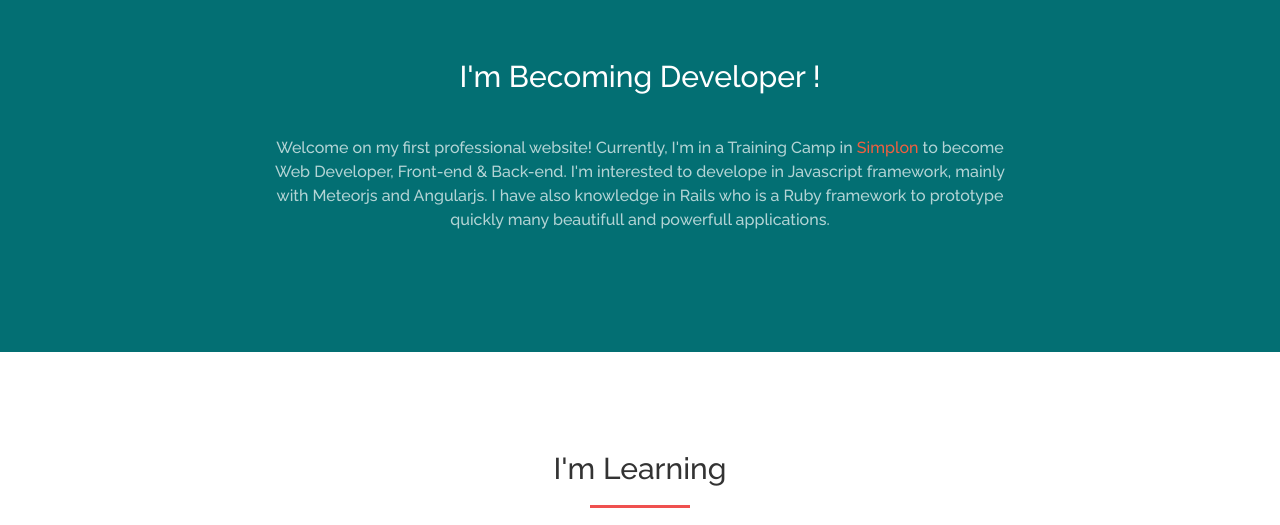
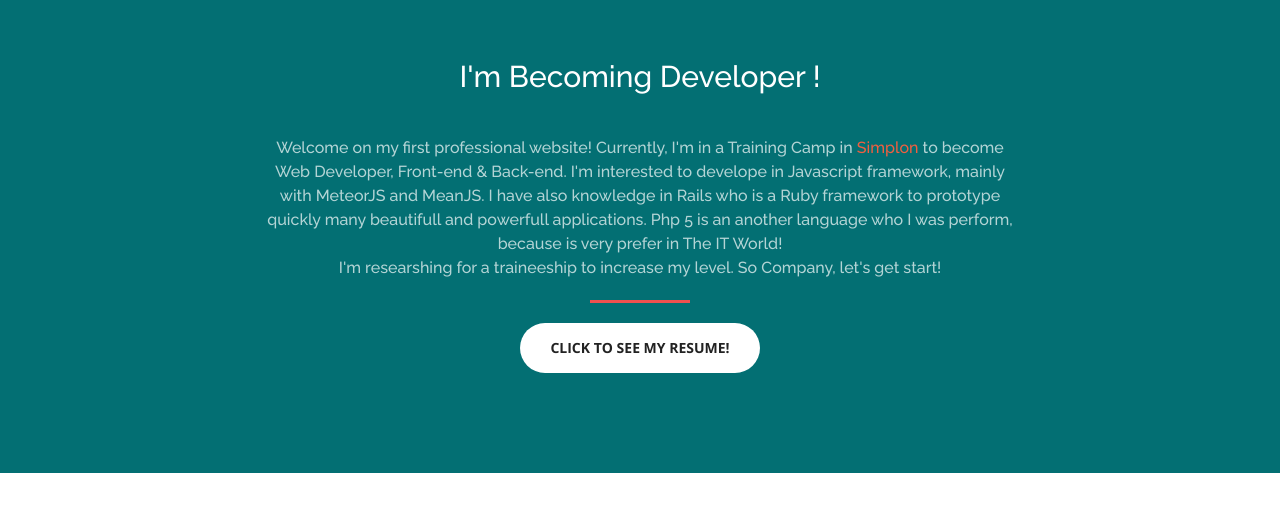
Before and after one commit to francoisdefever/francois-defever, a website: page index.html in a window 1280 px wide. Shown: the part 840-1365 px from the top of the page. Drawn offline with nearby package versions, Linux system fonts and the light colour scheme.

Commit message:
Changing content of About me | add my resume in DL

```diff
--- a/index.html
+++ b/index.html
@@ -104,9 +104,10 @@
                 <div class="col-lg-8 col-lg-offset-2 text-center">
                     <h2 class="section-heading">I'm Becoming Developer !</h2>
                     <hr class="light">
-                    <p class="text-faded">Welcome on my first professional website! Currently, I'm in a Training Camp in <a href="http://simplon.co/">Simplon</a> to become Web Developer, Front-end & Back-end. I'm interested to develope in Javascript framework, mainly with Meteorjs and Angularjs. I have also knowledge in Rails who is a Ruby framework to prototype quickly many beautifull and powerfull applications.
-                    <!-- <hr> -->
-                    <!-- <a href="/CV-Franois-DEFEVER.pdf" class="btn btn-default btn-xl">Click To See My Resume!</a> -->
+                    <p class="text-faded">Welcome on my first professional website! Currently, I'm in a Training Camp in <a href="http://simplon.co/">Simplon</a> to become Web Developer, Front-end & Back-end. I'm interested to develope in Javascript framework, mainly with MeteorJS and MeanJS. I have also knowledge in Rails who is a Ruby framework to prototype quickly many beautifull and powerfull applications. Php 5 is  an another language who I was perform, because is very prefer in The IT World!<br>
+                    I'm researshing for a traineeship to increase my level. So Company, let's get start!
+                    <hr>
+                    <a href="CV-Francois-DEFEVER.pdf" class="btn btn-default btn-xl">Click To See My Resume!</a>
                 </div>
             </div>
         </div>
```
Also changed, not shown: CV-Francois-DEFEVER.png (added), 3 other files.
